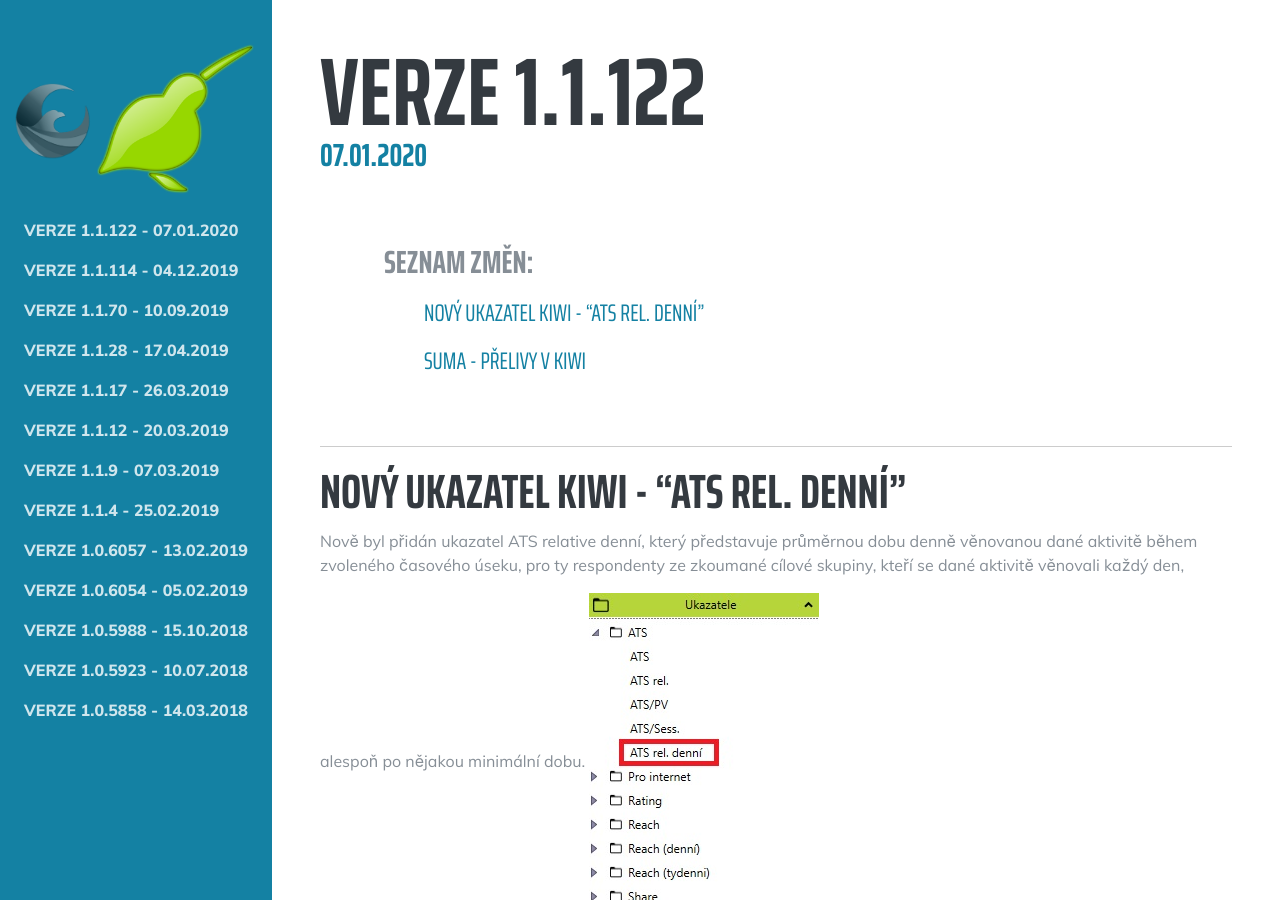
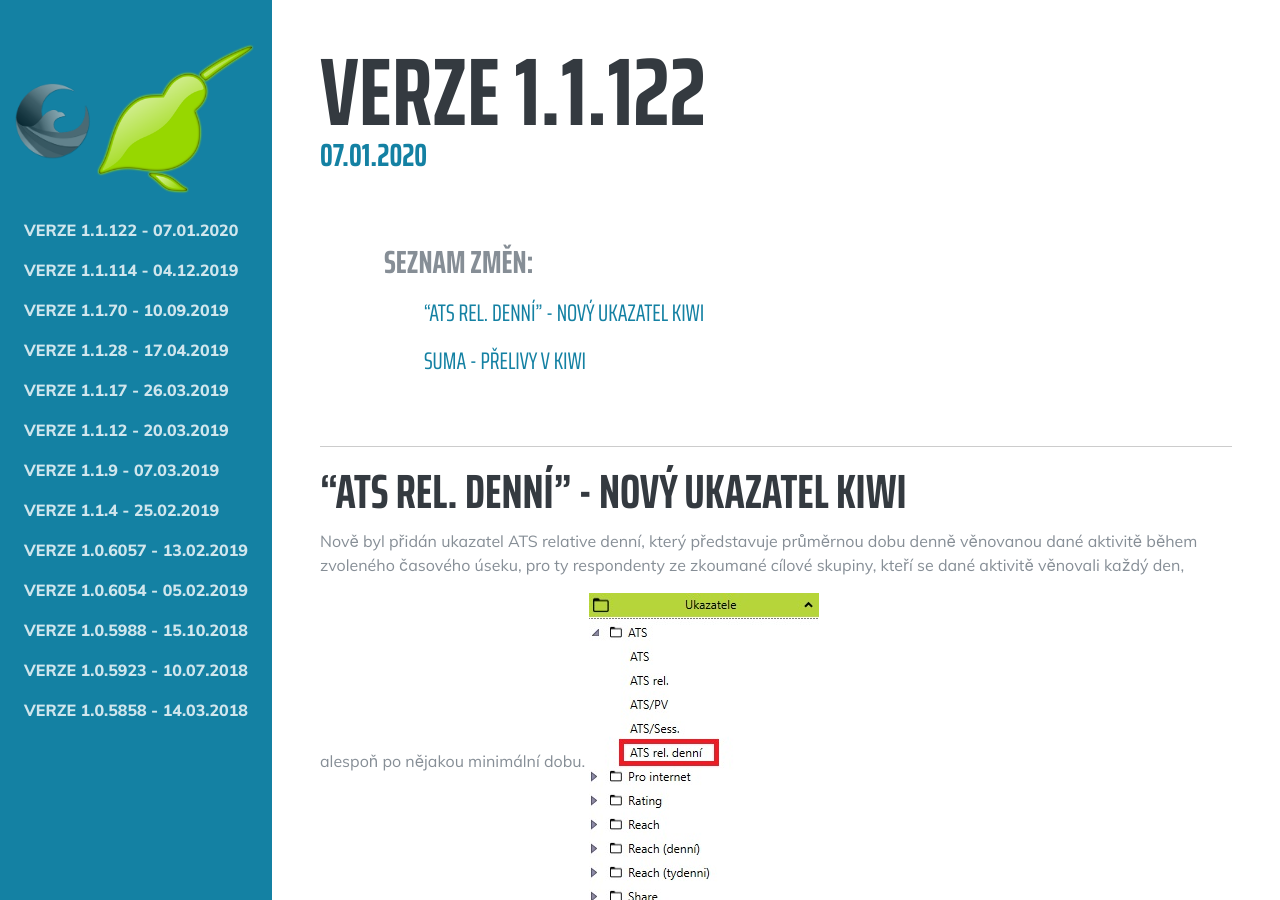
Before and after one commit to benesrichard/news-web2, a Jekyll site: the page built from _posts/2020-01-07-1.1.122.md, in a window 1280 px wide and 900 px high. Built offline with Jekyll 4.4.1, drawn with Linux system fonts in a browser that asks for light colours; some web fonts are replaced.

Commit message:
Update 2020-01-07-1.1.122.md

```diff
--- a/_posts/2020-01-07-1.1.122.md
+++ b/_posts/2020-01-07-1.1.122.md
@@ -2,7 +2,7 @@
 categories: [kiwi]
 layout: kiwi
 ---
-## Nový ukazatel Kiwi - "ATS rel. denní"
+## "ATS rel. denní" - nový ukazatel Kiwi
 Nově byl přidán ukazatel ATS relative denní, který představuje průměrnou dobu denně věnovanou dané aktivitě během zvoleného časového úseku,
 pro ty respondenty ze zkoumané cílové skupiny, kteří se dané aktivitě věnovali každý den, alespoň po nějakou minimální dobu.
 ![Popis souboru]({{site.url}}/data/ATSrel_denni.jpg "Popis souboru")
```
